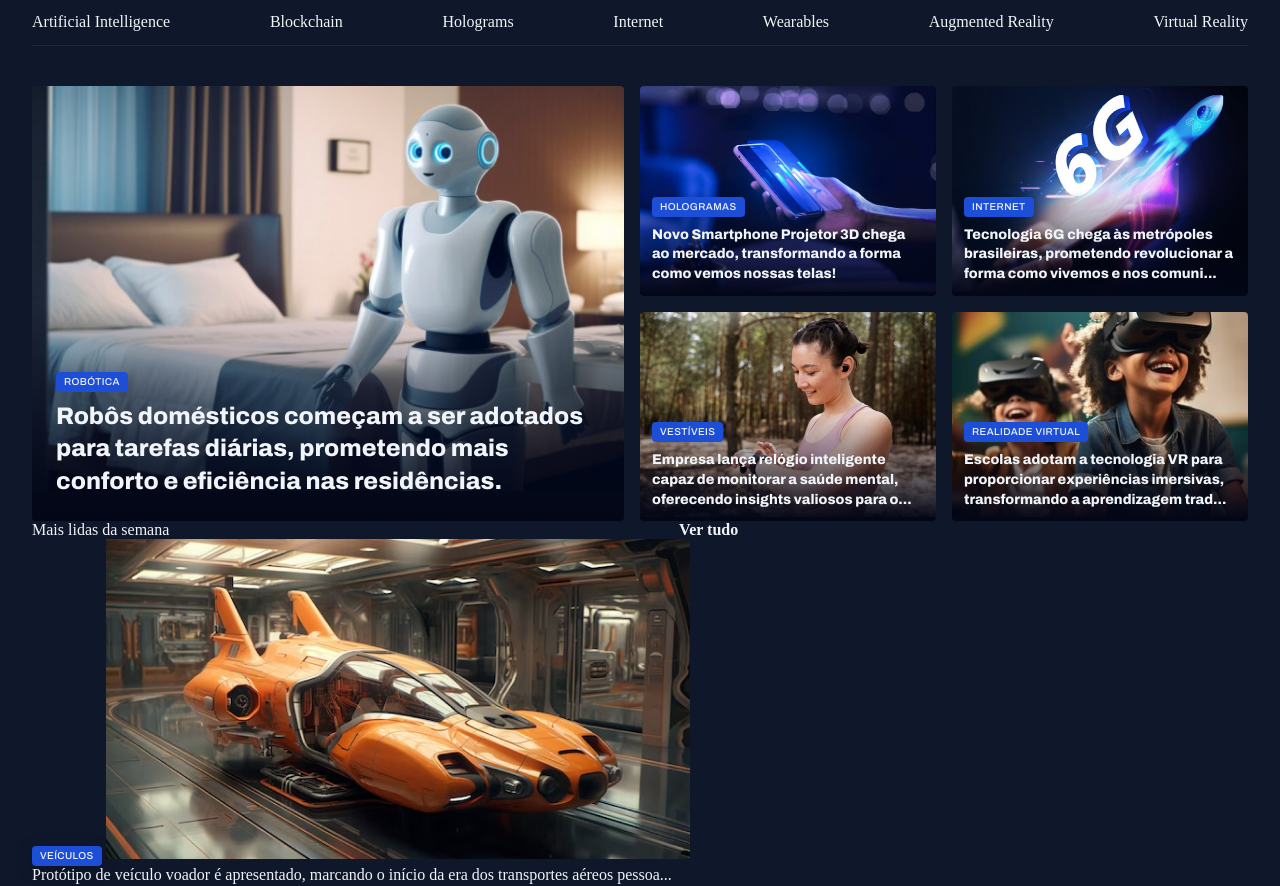
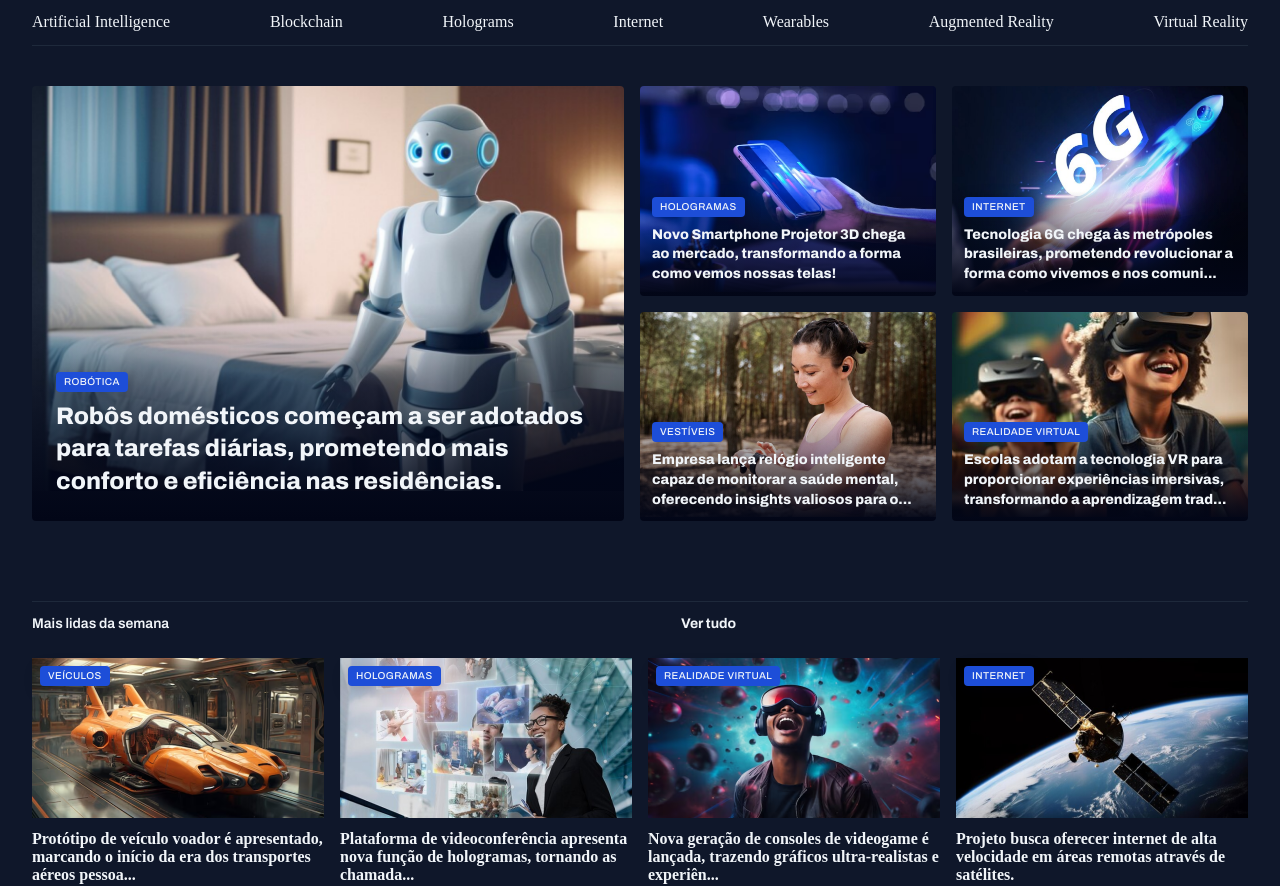
Before and after one commit to Augusto-Otavio/fullstack-projeto-portal-de-noticias, a plain HTML site: page index.html in a window 1280 px wide. Shown: the part 74-960 px from the top of the page. Drawn offline with Linux system fonts and the light colour scheme.

Commit message:
by applying styles in most read section of the week

```diff
--- a/styles/global.css
+++ b/styles/global.css
@@ -52,6 +52,7 @@ img {
 
 main {
   margin-top: 40px;
+  gap: 80px;
 }
 
 .content-tag {
--- a/styles/sections.css
+++ b/styles/sections.css
@@ -1,8 +1,29 @@
+section header {
+  border-top: 1px solid var(--stroke-color);
+  padding-block: 12px 24px;
+  font: var(--text-span);
+
+    header a {
+    justify-self: end;
+    align-items: center;
+    gap: 8px;
+
+    span {
+      background-image: url(../assets/icons/ArrowRight.svg);
+      width: 16px;
+      height: 16px;
+    }
+
+    &:hover span {
+      background-image: url(../assets/icons/ArrowRight-hover.svg);
+    }
+  }
+}
+
 #featured {
   height: 100%;
   object-fit: cover;
   border-radius: 4px;
-}
 
   .card {
     border-radius: 4px;
@@ -34,3 +55,29 @@
       }
     }
   }
+}
+
+#weekly {
+
+  &>div {
+    grid-template-columns: repeat(4, 292px);
+  }
+  img {
+    height: 160px;
+  }
+
+  figure {
+    position: relative;
+
+    .content-tag {
+      position: absolute;
+      top: 8px;
+      left: 8px;
+    }
+
+    p {
+      margin-top: 8px;
+      font-weight: 800;
+    }
+  }
+}
```
Lines whose indentation alone changed are shown as unchanged.
